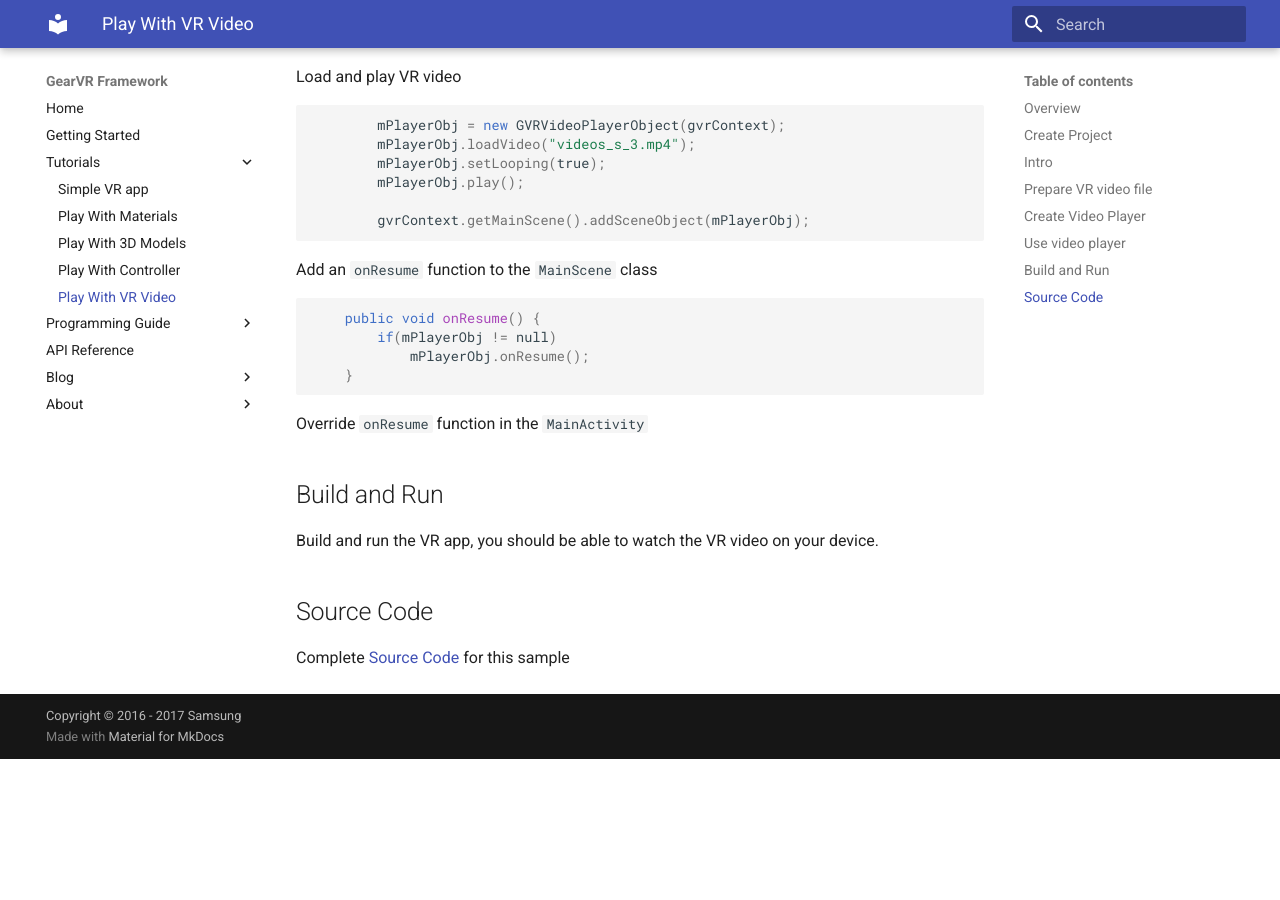
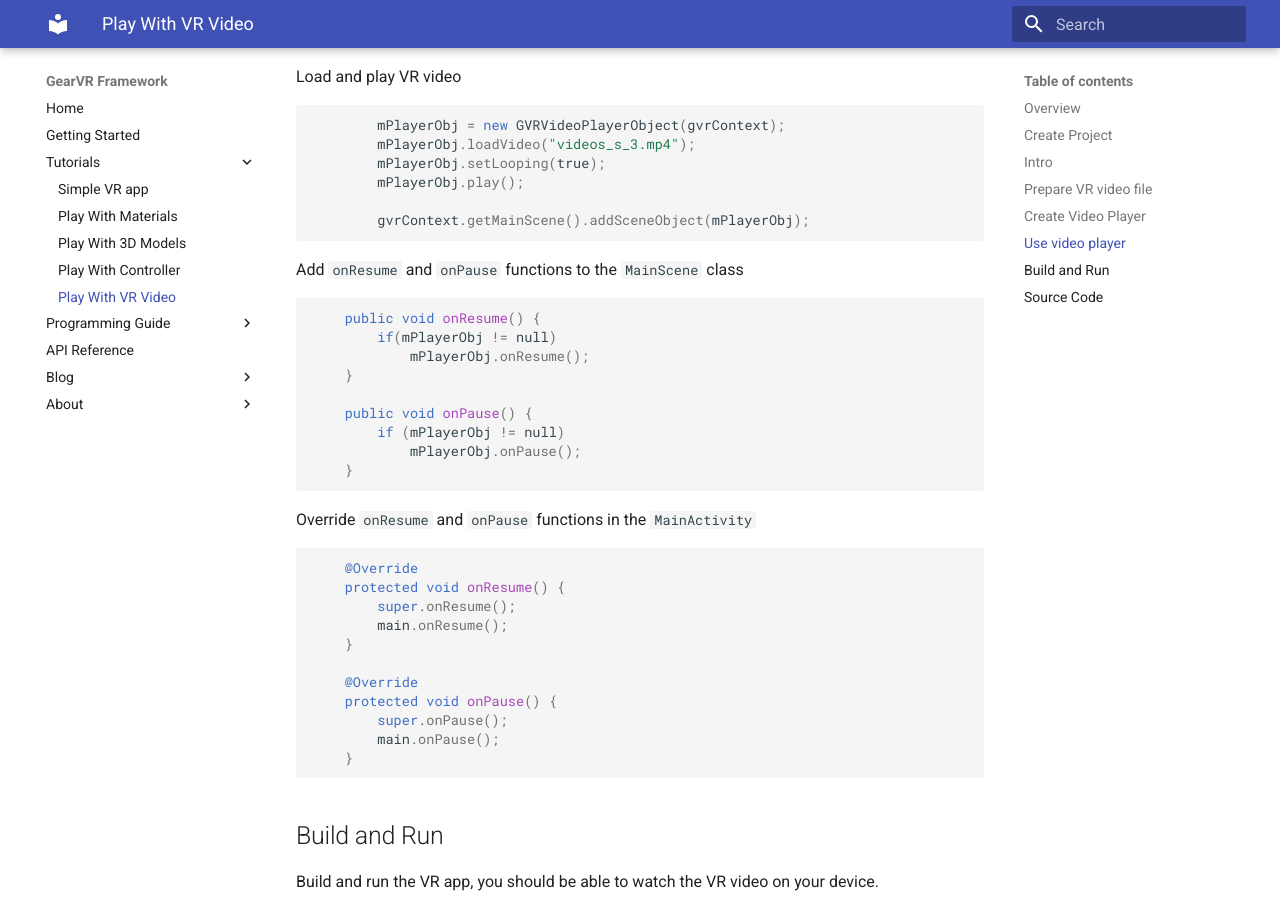
Before and after one commit to nitosan/GearVRf-docs, an MkDocs documentation site: the page built from docs/tutorials/play_with_vr_video.md, in a window 1280 px wide and 900 px high, scrolled down 2737 px. Built offline with MkDocs 1.6.1 and Material for MkDocs 9.7.7, drawn with Linux system fonts in a browser that asks for light colours; old or Windows-style settings are respelled for this version of MkDocs; before the commit the page ends 3496 px from its top, so only the background shows below that.

Commit message:
update VR video tutorial add onPause function

````diff
--- a/docs/tutorials/play_with_vr_video.md
+++ b/docs/tutorials/play_with_vr_video.md
@@ -124,15 +124,33 @@ Load and play VR video
         gvrContext.getMainScene().addSceneObject(mPlayerObj);
 ```
 
-Add an `onResume` function to the `MainScene` class
+Add `onResume` and `onPause` functions to the `MainScene` class
 ```java
     public void onResume() {
         if(mPlayerObj != null)
             mPlayerObj.onResume();
     }
+
+    public void onPause() {
+        if (mPlayerObj != null)
+            mPlayerObj.onPause();
+    }
 ```
 
-Override `onResume` function in the `MainActivity`
+Override `onResume` and `onPause` functions in the `MainActivity`
+```java
+    @Override
+    protected void onResume() {
+        super.onResume();
+        main.onResume();
+    }
+
+    @Override
+    protected void onPause() {
+        super.onPause();
+        main.onPause();
+    }
+```
 
 ## Build and Run
 Build and run the VR app, you should be able to watch the VR video on your device.
````
